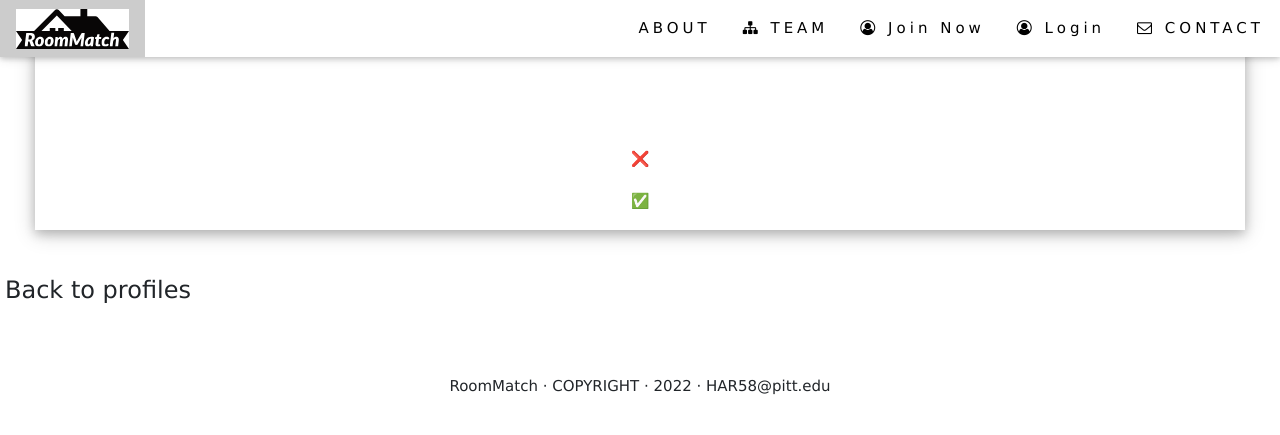
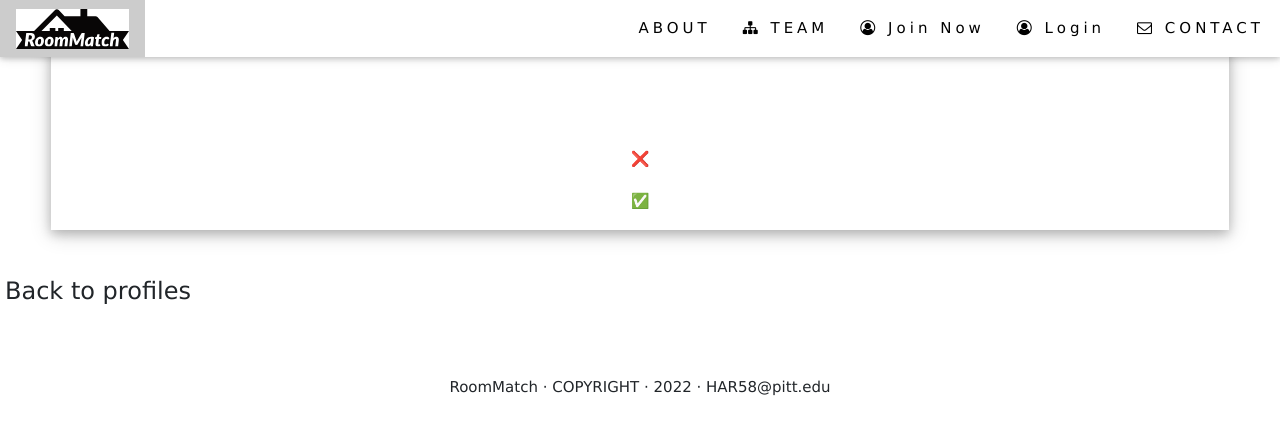
Before and after one commit to Hanzalar/cs-1520, a Flask app: template templates/profile.html in a window 1280 px wide. Shown: the top 435 px of the page. Run offline with Flask 2, Linux system fonts and the light colour scheme; the template is opened without the code that fills it, so the values that code supplies are empty; some libraries are stand-ins or nearby versions.

Commit message:
profile adjust

```diff
--- a/templates/profile.html
+++ b/templates/profile.html
@@ -1,6 +1,6 @@
 {% extends '_base.html' %}
 {% block content %}
-<div class="w3-row">
+<div class="w3-row w3-container" style="clear: both">
     <div class="w3-col s12">
         <aside>
             <div class="w3-card-4">
```
